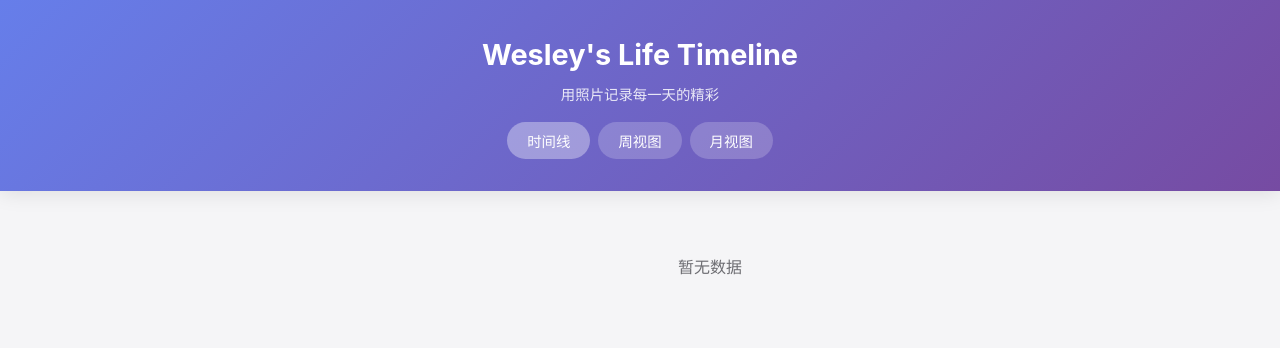
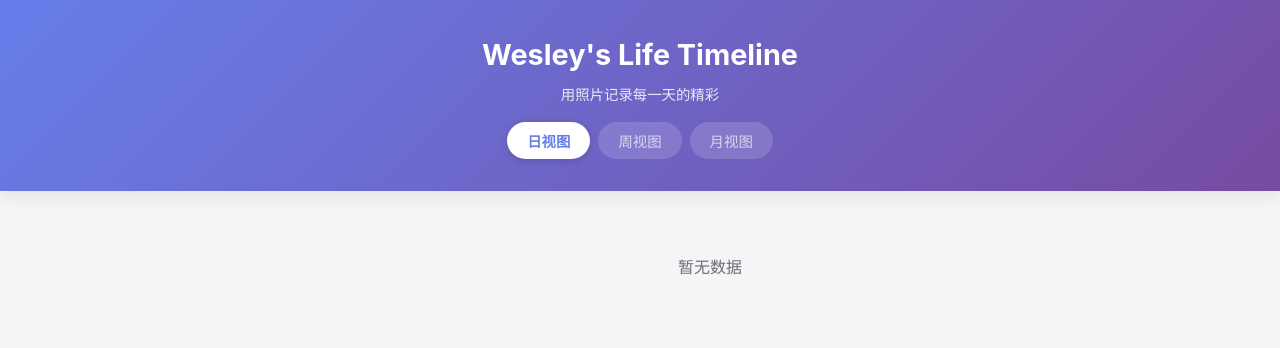
Before and after one commit to wesleymiao/life-timeline, a website: page public/index.html in a window 1280 px wide. Drawn offline with Linux system fonts and the light colour scheme; no server answers.

Commit message:
UI fixes: rename to 日视图, stronger active button style, fix timeline nav top offset

```diff
--- a/public/index.html
+++ b/public/index.html
@@ -12,8 +12,9 @@ body{font-family:-apple-system,"SF Pro Text","Helvetica Neue",sans-serif;backgro
 .header h1{font-size:1.8rem;font-weight:700;margin-bottom:.3rem}
 .header p{opacity:.85;font-size:.9rem}
 .nav{display:flex;justify-content:center;gap:.5rem;margin-top:1rem;flex-wrap:wrap}
-.nav button{background:rgba(255,255,255,.2);border:none;color:#fff;padding:8px 20px;border-radius:20px;cursor:pointer;font-size:.9rem;transition:all .2s}
-.nav button:hover,.nav button.active{background:rgba(255,255,255,.35)}
+.nav button{background:rgba(255,255,255,.15);border:none;color:rgba(255,255,255,.7);padding:8px 20px;border-radius:20px;cursor:pointer;font-size:.9rem;transition:all .2s}
+.nav button:hover{background:rgba(255,255,255,.25);color:#fff}
+.nav button.active{background:#fff;color:var(--accent);font-weight:600;box-shadow:0 2px 8px rgba(0,0,0,.15)}
 .container{flex:1;min-width:0;padding:1rem}
 .day-card{background:var(--card);border-radius:16px;padding:1.5rem;margin-bottom:1.5rem;box-shadow:0 2px 12px rgba(0,0,0,.06);transition:transform .2s}
 .day-card:hover{transform:translateY(-2px)}
@@ -69,7 +70,7 @@ body{font-family:-apple-system,"SF Pro Text","Helvetica Neue",sans-serif;backgro
 .loading{text-align:center;padding:3rem;color:var(--text2)}
 .empty{text-align:center;padding:3rem;color:var(--text2)}
 .page-wrap{display:flex;max-width:1100px;margin:0 auto}
-.timeline-nav{position:sticky;top:120px;align-self:flex-start;width:140px;min-width:140px;max-height:calc(100vh - 140px);overflow-y:auto;padding:.5rem 0 .5rem .5rem;scrollbar-width:thin}
+.timeline-nav{position:sticky;top:140px;align-self:flex-start;width:140px;min-width:140px;max-height:calc(100vh - 150px);overflow-y:auto;padding:.75rem 0 .5rem .5rem;scrollbar-width:thin}
 .timeline-nav::-webkit-scrollbar{width:3px}
 .timeline-nav::-webkit-scrollbar-thumb{background:var(--border);border-radius:2px}
 .timeline-nav .tl-year{font-size:.75rem;font-weight:700;color:var(--accent);padding:8px 0 4px 8px;position:sticky;top:0;background:var(--bg);z-index:1}
@@ -101,7 +102,7 @@ body{font-family:-apple-system,"SF Pro Text","Helvetica Neue",sans-serif;backgro
   <h1>Wesley's Life Timeline</h1>
   <p>用照片记录每一天的精彩</p>
   <div class="nav">
-    <button class="active" onclick="showView('timeline')">时间线</button>
+    <button class="active" onclick="showView('timeline')">日视图</button>
     <button onclick="showView('weekly')">周视图</button>
     <button onclick="showView('monthly')">月视图</button>
   </div>
```
